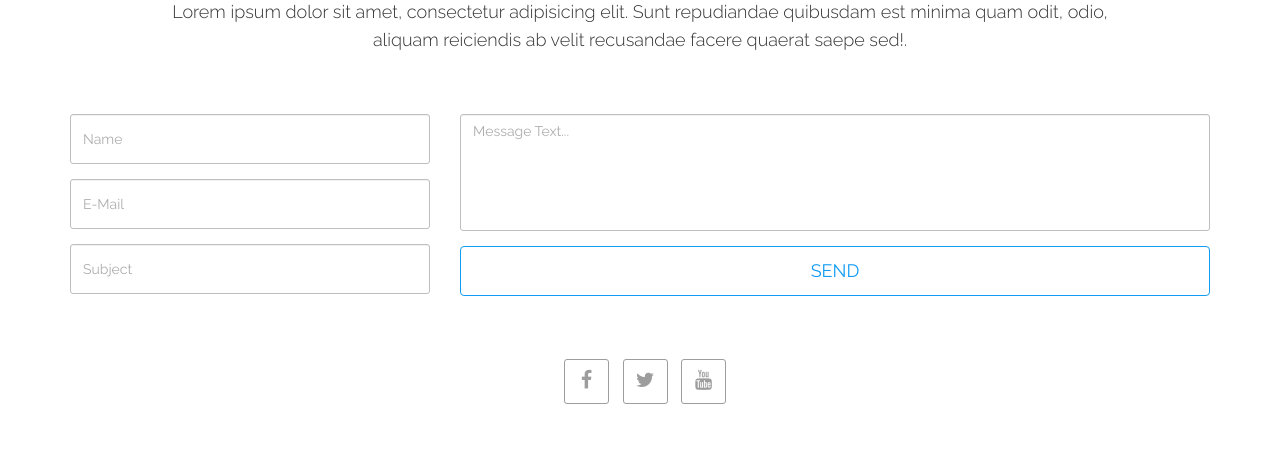
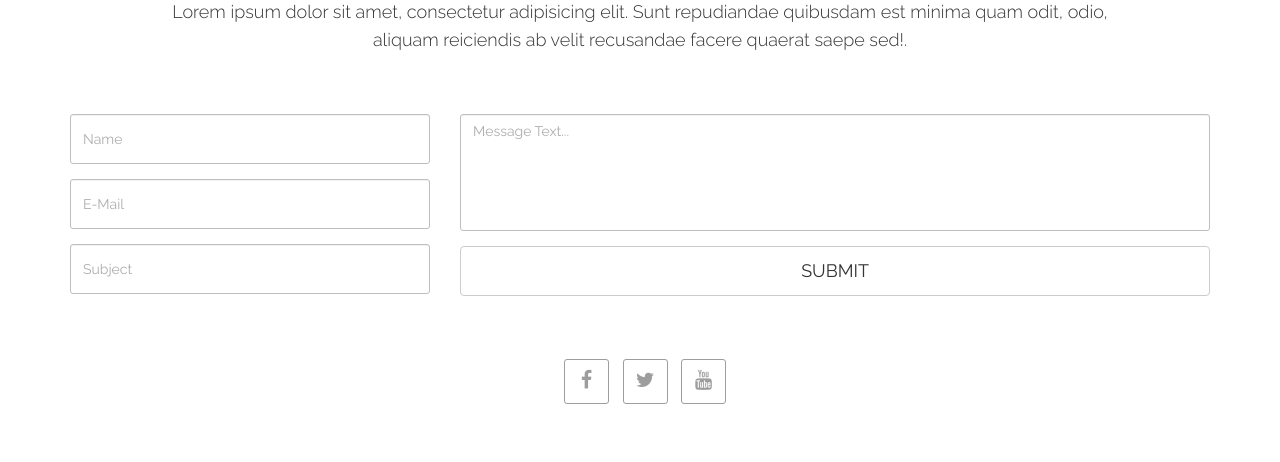
Before and after one commit to ahsanwaseem/personal-project-1, a PHP site: page / in a window 1280 px wide. Shown: the part 6038-6500 px from the top of the page. Run offline with PHP 8.4, Linux system fonts and the light colour scheme.

Commit message:
contact form

```diff
--- a/css/style.css
+++ b/css/style.css
@@ -472,13 +472,13 @@ transition:all 1s;
 .submit-btn:focus,
 .submit-btn:visited {
     background-color: transparent;
-    border: 1px solid #129CF3;
+    /*border: 1px solid #129CF3;*/
     border-radius: 4px;
     width: 100%;
     height: 50px;
     text-transform: uppercase;
     font-size: 18px;
-    color: #129CF3;
+    /*color: #129CF3;*/
     transition: all 1s;
     -webkit-transition: all 1s;
     -moz-transition: all 1s;
--- a/index.html
+++ b/index.html
@@ -449,7 +449,7 @@
                             </div>
                             <div class="col-md-8">
                                 <textarea class="form-control" name="" id="message" cols="10" rows="25" placeholder="Message Text..."></textarea>
-                                <button type="button" class="btn btn-default submit-btn form_submit">SEND</button>
+                                <button type="button" class="btn btn-default submit-btn form_submit">Submit</button>
                             </div>
                         </div>
                     </form>
```
